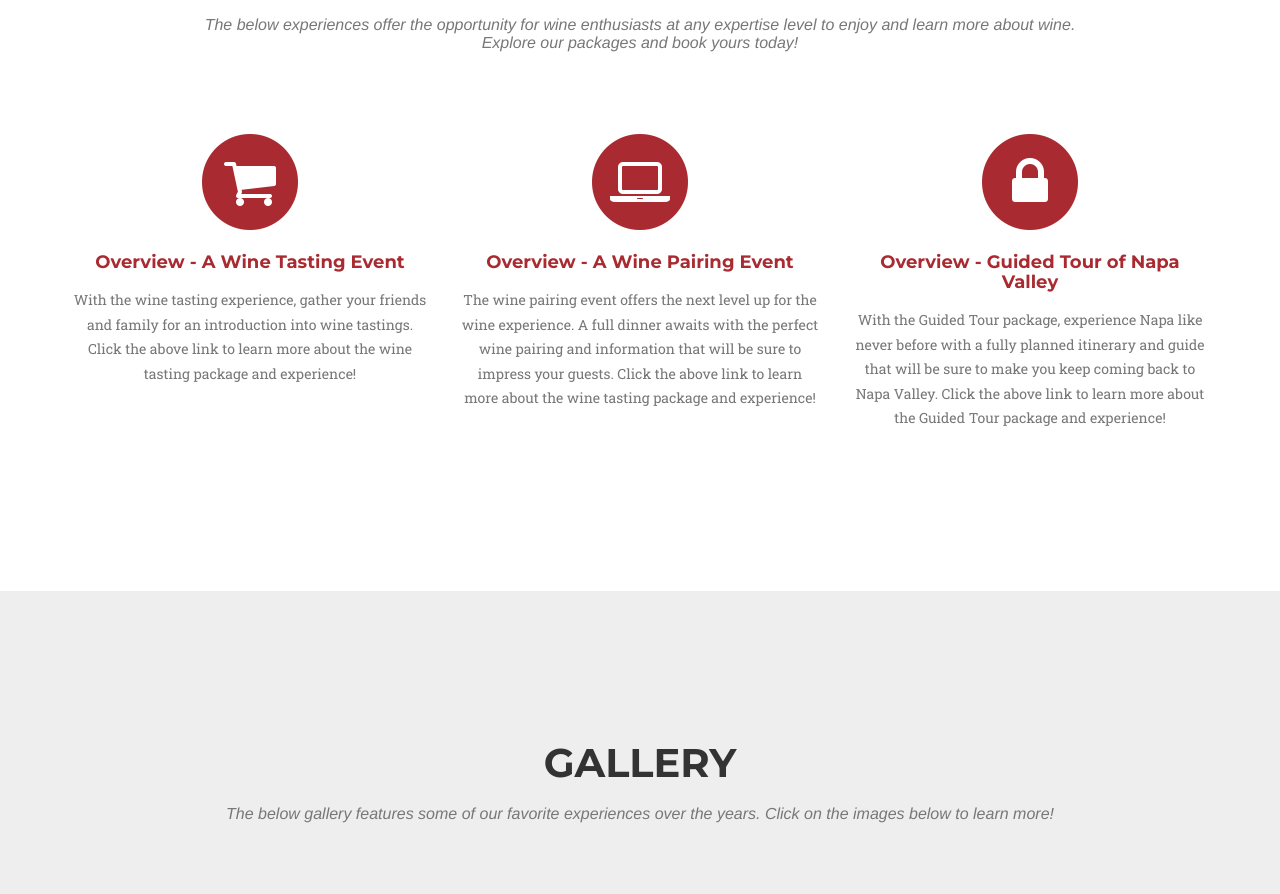
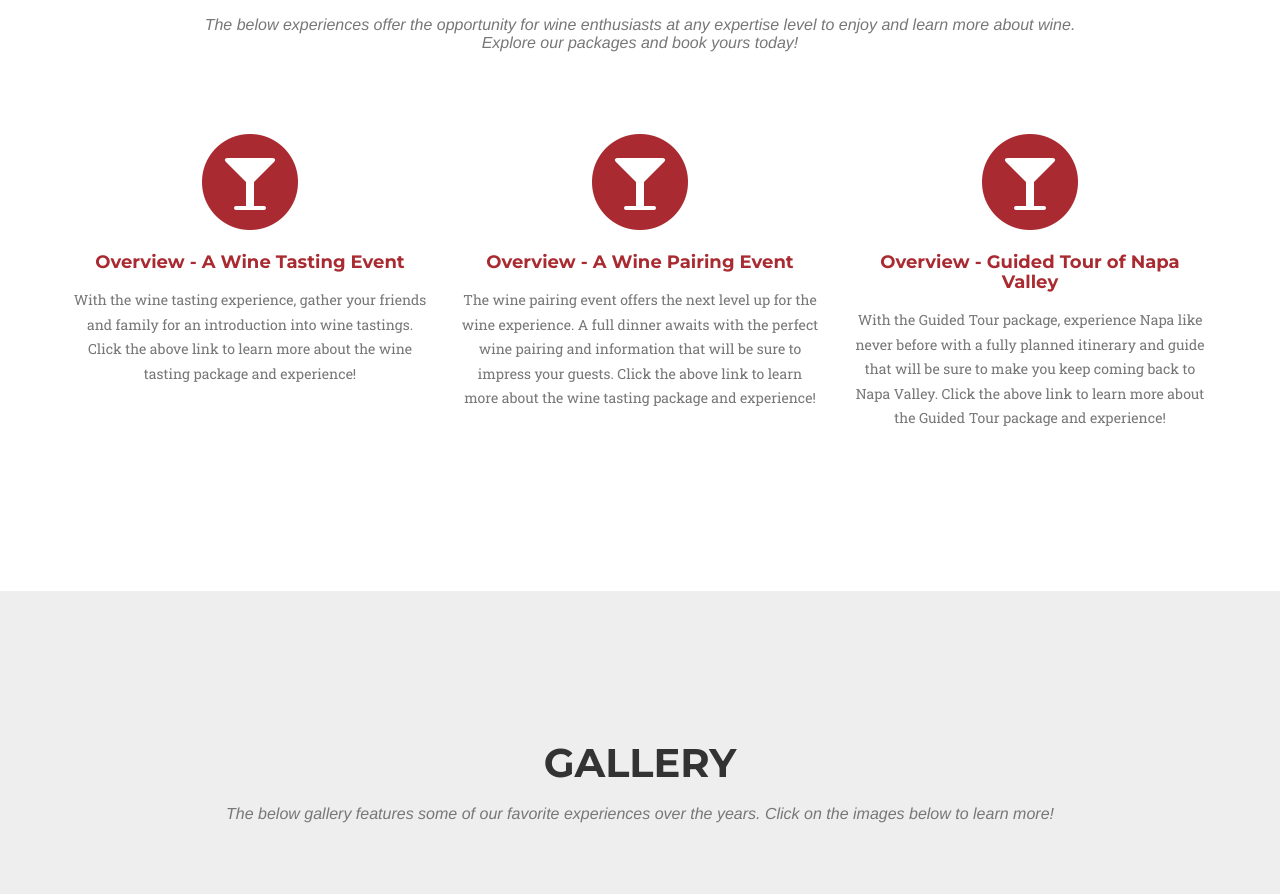
Before and after one commit to napasonomawine/napasonomawine.github.io, a website: page index.html in a window 1280 px wide. Shown: the part 1980-2874 px from the top of the page. Drawn offline with nearby package versions, Linux system fonts and the light colour scheme; a web font is replaced by a local one.

Commit message:
icon updates

```diff
--- a/index.html
+++ b/index.html
@@ -181,7 +181,7 @@
                 <div class="col-md-4">
                     <span class="fa-stack fa-4x">
                         <i class="fa fa-circle fa-stack-2x text-primary"></i>
-                        <i class="fa fa-shopping-cart fa-stack-1x fa-inverse"></i>
+                        <i class="fa fa-glass fa-stack-1x fa-inverse"></i>
                     </span>
                     <h4 class="service-heading">Overview - A Wine Tasting Event</h4>
                     <p class="text-muted">With the wine tasting experience, gather your friends and family for an introduction into wine tastings. Click the above link to learn more about the wine tasting package and experience! </p>
@@ -191,7 +191,7 @@
                 <div class="col-md-4">
                     <span class="fa-stack fa-4x">
                         <i class="fa fa-circle fa-stack-2x text-primary"></i>
-                        <i class="fa fa-laptop fa-stack-1x fa-inverse"></i>
+                        <i class="fa fa-glass fa-stack-1x fa-inverse"></i>
                     </span>
                     <h4 class="service-heading">Overview - A Wine Pairing Event</h4>
                     <p class="text-muted">The wine pairing event offers the next level up for the wine experience. A full dinner awaits with the perfect wine pairing and information that will be sure to impress your guests. Click the above link to learn more about the wine tasting package and experience!</p>
@@ -201,7 +201,7 @@
                 <div class="col-md-4">
                     <span class="fa-stack fa-4x">
                         <i class="fa fa-circle fa-stack-2x text-primary"></i>
-                        <i class="fa fa-lock fa-stack-1x fa-inverse"></i>
+                        <i class="fa fa-glass fa-stack-1x fa-inverse"></i>
                     </span>
                     <h4 class="service-heading">Overview - Guided Tour of Napa Valley</h4>
                     <p class="text-muted">With the Guided Tour package, experience Napa like never before with a fully planned itinerary and guide that will be sure to make you keep coming back to Napa Valley. Click the above link to learn more about the Guided Tour package and experience!</p>
```
